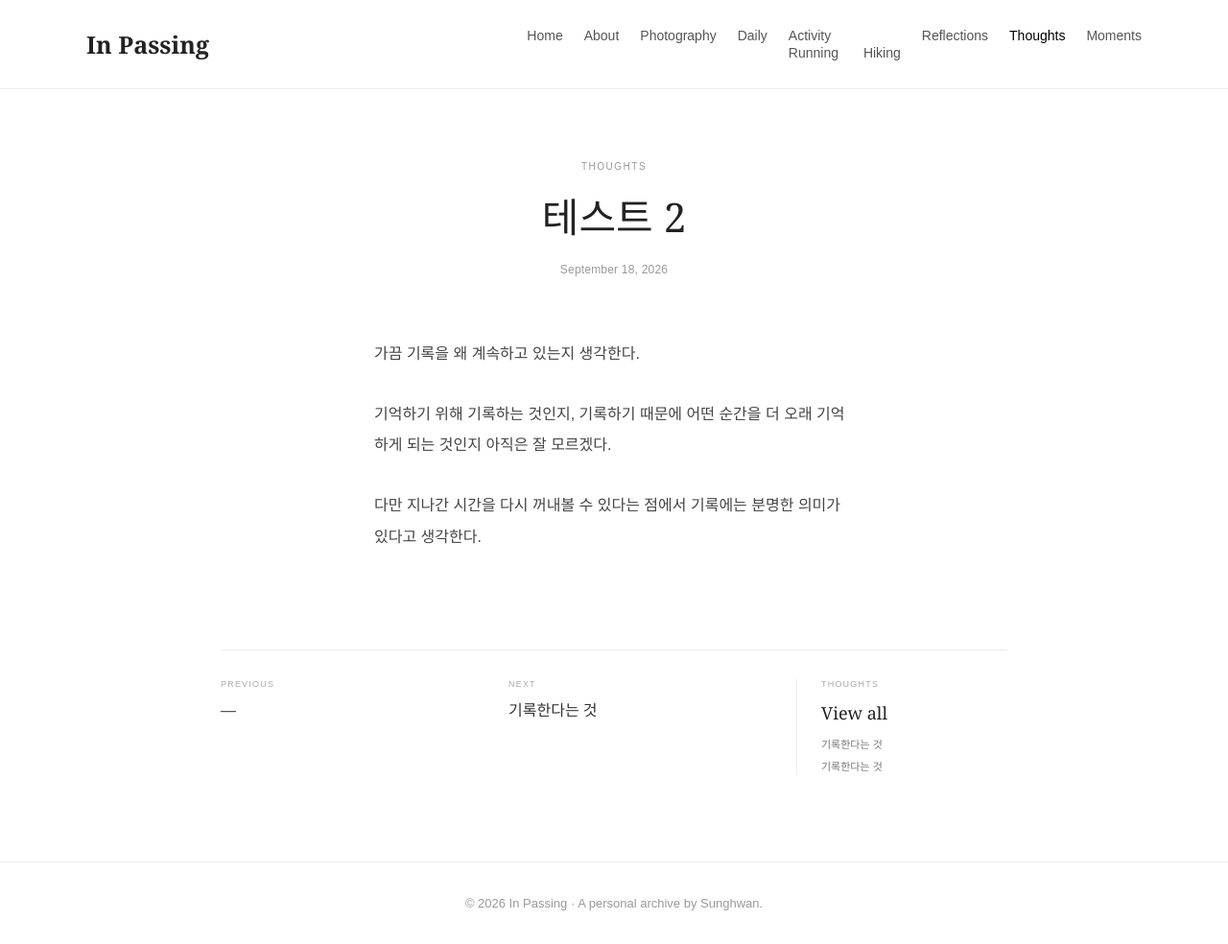
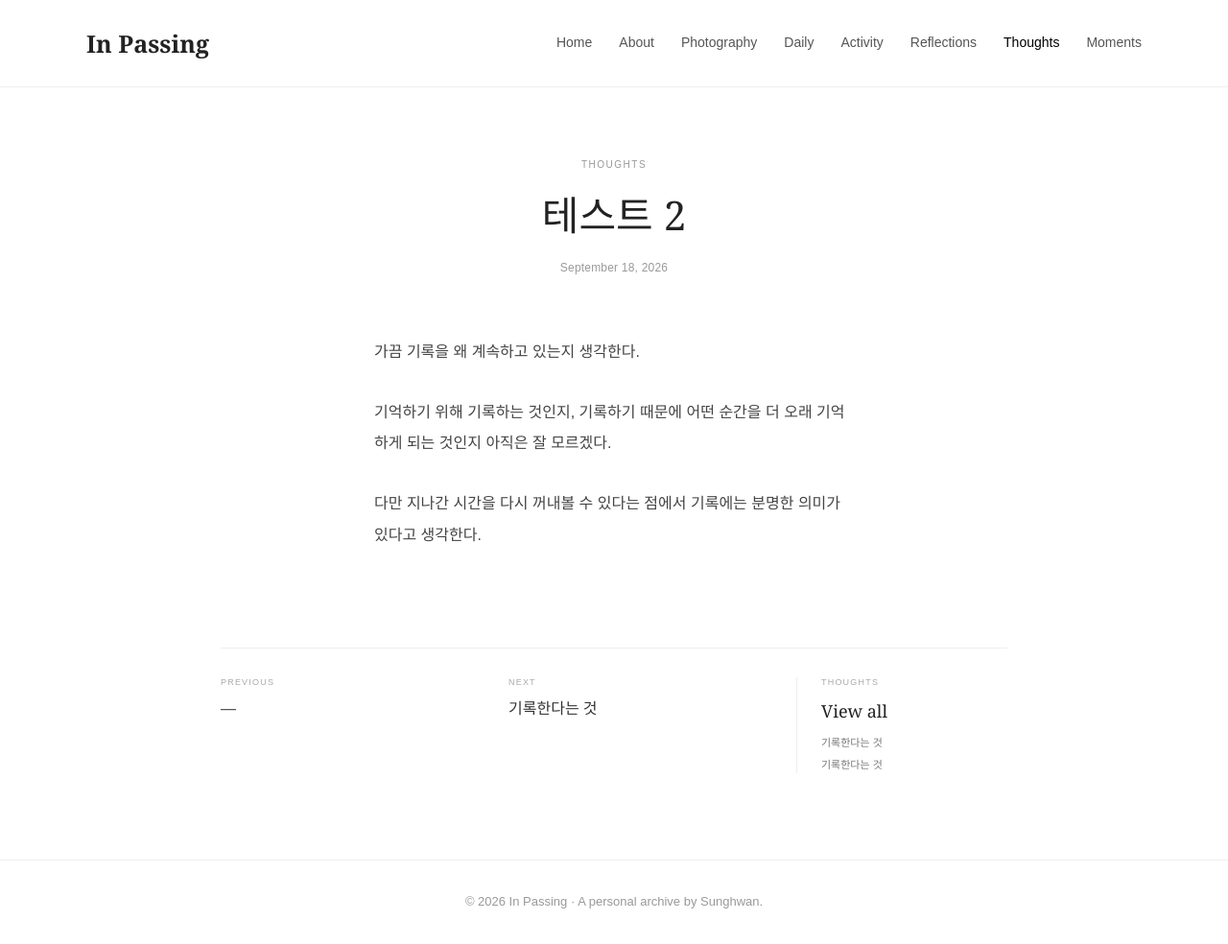
Before and after one commit to sunghwanlog/sunghwanlog.github.io, a Jekyll site: the page built from _posts/2026-09-18-thought-002.md, in a window 1280 px wide. Shown: the whole page at 96% size. Built offline with Jekyll 4.4.1, drawn with Linux system fonts in a browser that asks for light colours.

Commit message:
Update thought.html

```diff
--- a/_layouts/thought.html
+++ b/_layouts/thought.html
@@ -36,66 +46,8 @@
     .container {
       width: 90%;
       max-width: 1100px;
+
       margin: auto;
-    }
-
-
-
-    /* =========================
-       HEADER
-    ========================= */
-
-    header {
-      padding: 28px 0;
-      border-bottom: 1px solid #eeeeee;
-    }
-
-
-    nav {
-      display: flex;
-      justify-content: space-between;
-      align-items: center;
-    }
-
-
-    .logo {
-      font-family: Georgia, serif;
-      font-size: 25px;
-      font-weight: bold;
-    }
-
-
-    .logo a {
-      text-decoration: none;
-      color: #222;
-    }
-
-
-    .menu {
-      display: flex;
-      flex-wrap: wrap;
-      justify-content: flex-end;
-    }
-
-
-    .menu a {
-      margin-left: 22px;
-
-      text-decoration: none;
-
-      color: #555;
-      font-size: 14px;
-    }
-
-
-    .menu a:hover {
-      color: #000;
-    }
-
-
-    .menu a.active {
-      color: #000;
-      font-weight: 500;
     }
 
 
@@ -106,6 +58,7 @@
 
     .article {
       max-width: 820px;
+
       margin: 75px auto 0;
     }
 
@@ -117,6 +70,7 @@
 
     .article-header {
       max-width: 600px;
+
       margin: 0 auto;
 
       text-align: center;
@@ -129,6 +83,7 @@
       color: #999;
 
       font-size: 10px;
+
       letter-spacing: 1.5px;
       text-transform: uppercase;
     }
@@ -245,6 +200,7 @@
 
     .story a {
       color: #444;
+
       text-decoration: underline;
       text-underline-offset: 3px;
     }
@@ -266,6 +222,7 @@
       gap: 35px;
 
       margin-top: 100px;
+
       padding-top: 30px;
 
       border-top: 1px solid #eeeeee;
@@ -285,14 +242,16 @@
       color: #aaa;
 
       font-size: 9px;
+
       letter-spacing: 1.2px;
       text-transform: uppercase;
     }
 
 
     .nav-item a {
+      color: #333;
+
       text-decoration: none;
-      color: #333;
     }
 
 
@@ -319,6 +278,7 @@
 
     .category-block {
       padding-left: 25px;
+
       border-left: 1px solid #eeeeee;
     }
 
@@ -331,21 +291,26 @@
       color: #aaa;
 
       font-size: 9px;
+
       letter-spacing: 1.2px;
       text-transform: uppercase;
     }
 
 
     .category-block > a {
+      color: inherit;
+
       text-decoration: none;
-      color: inherit;
     }
 
 
     .category-name {
       margin-bottom: 14px;
 
-      font-family: Georgia, serif;
+      font-family:
+        Georgia,
+        serif;
+
       font-size: 18px;
     }
 
@@ -353,6 +318,7 @@
     .category-preview {
       display: flex;
       flex-direction: column;
+
       gap: 7px;
     }
 
@@ -386,6 +352,7 @@
 
     footer {
       margin-top: 90px;
+
       padding: 35px 0;
 
       border-top: 1px solid #eeeeee;
@@ -393,6 +360,7 @@
       text-align: center;
 
       color: #999;
+
       font-size: 13px;
     }
 
@@ -404,26 +372,10 @@
 
     @media (max-width: 900px) {
 
-      nav {
-        flex-direction: column;
-        align-items: flex-start;
-      }
-
-
-      .menu {
-        margin-top: 18px;
-      }
-
-
-      .menu a {
-        margin-left: 0;
-        margin-right: 18px;
-        margin-bottom: 8px;
-      }
-
-
       .post-navigation {
-        grid-template-columns: 1fr 1fr;
+        grid-template-columns:
+          1fr
+          1fr;
       }
 
 
@@ -513,6 +465,7 @@
 
 <main class="container">
 
+
   <article class="article">
 
 
@@ -595,6 +551,7 @@
 
       {% endif %}
 
+
     {% endfor %}
 
 
@@ -606,9 +563,11 @@
     <section class="post-navigation">
 
 
+
       <!-- PREVIOUS -->
 
       <div class="nav-item">
+
 
         <span class="nav-label">
           Previous
@@ -633,6 +592,7 @@
 
         {% endif %}
 
+
       </div>
 
 
@@ -640,6 +600,7 @@
       <!-- NEXT -->
 
       <div class="nav-item">
+
 
         <span class="nav-label">
           Next
@@ -663,6 +624,7 @@
           </div>
 
         {% endif %}
+
 
       </div>
 
@@ -727,6 +689,7 @@
 
   </article>
 
+
 </main>
 
 
```
Also changed, not shown: other parts of _layouts/thought.html (+14 -1 lines).
